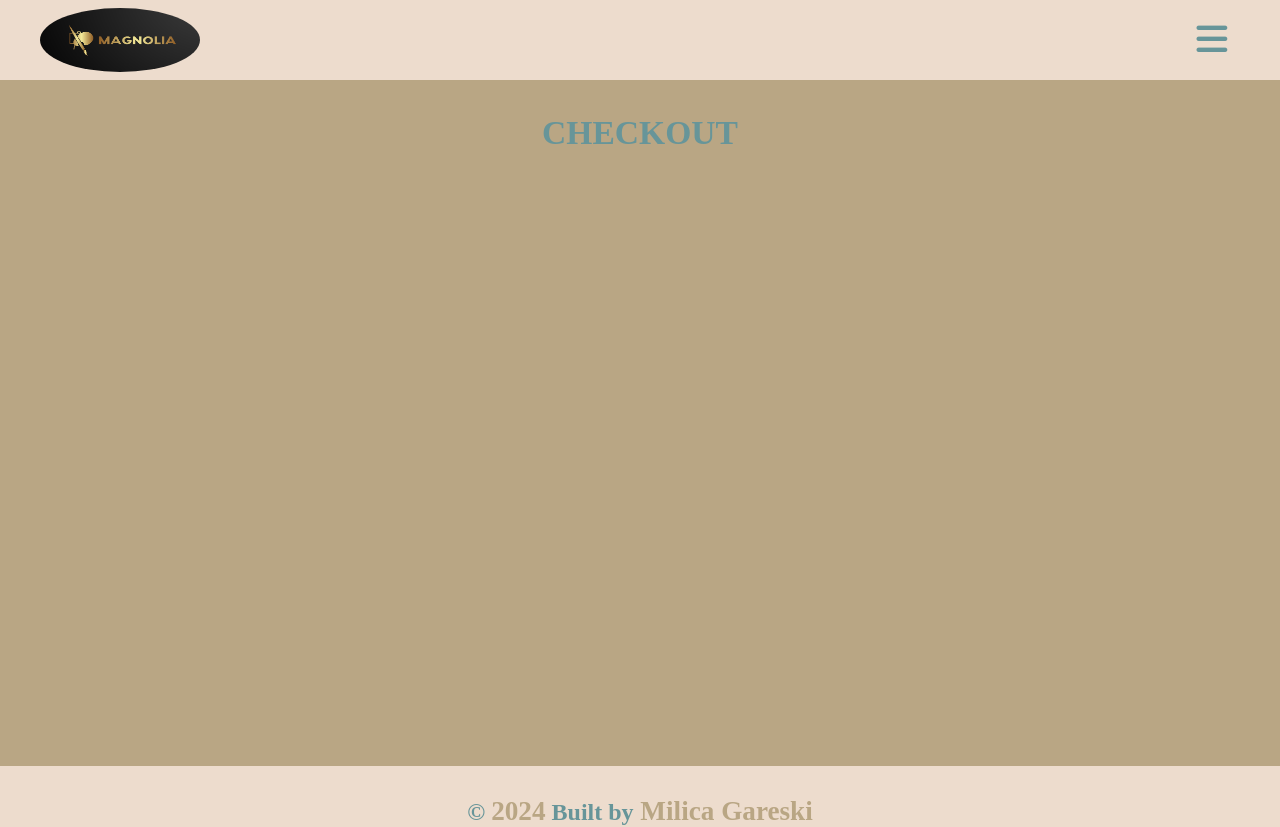
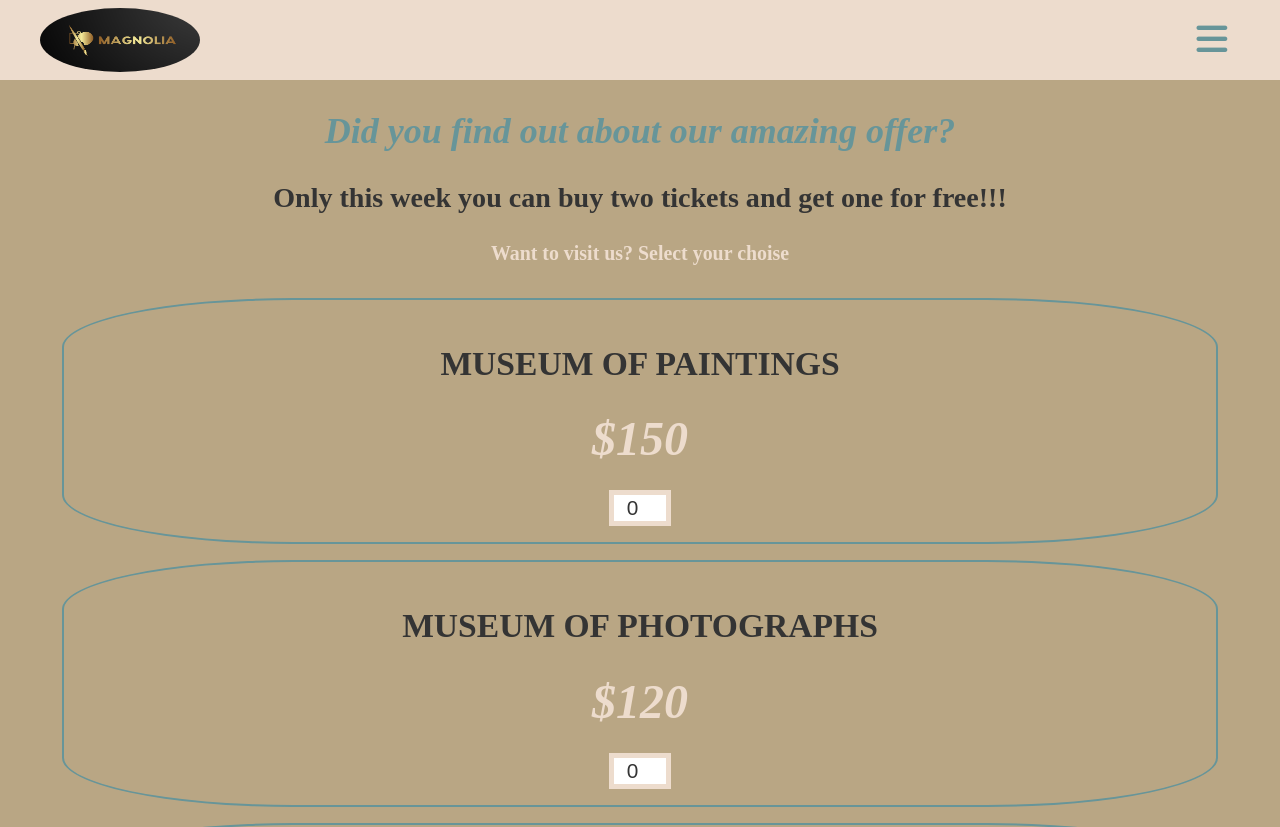
Before and after one commit to milicagareski/Online_museum_of_art_REACT, a React (Vite) app: page /checkout in a window 1280 px wide. Shown: the top 827 px of the page. Built offline with nearby package versions, Linux system fonts and the light colour scheme; a web font is replaced by a local one.

Commit message:
buy card updated

```diff
--- a/src/App.css
+++ b/src/App.css
@@ -195,7 +195,7 @@ ul {
   padding-bottom: 2rem;
   transition: var(--transition);
   overflow: hidden;
-  height: 620px;
+  /* height: 820px; */
 }
 
 /* Home page */
@@ -513,3 +513,52 @@ textarea {
     scale: 1.2;
   }
 }
+
+/* checkout */
+
+.checkout-header h3,
+.checkout-header h5 {
+  margin-top: 1rem;
+  padding: 0 1rem;
+}
+
+.museum-choise input {
+  font-size: 1rem;
+}
+
+.input-ticket {
+  width: 3rem;
+}
+
+.buy-card {
+  border: 2px solid var(--primary-color);
+  border-radius: 20%;
+  width: 90vw;
+  text-align: center;
+}
+
+form {
+  display: flex;
+  flex-direction: column;
+  align-items: center;
+  justify-content: center;
+}
+
+form label h2 {
+  color: var(--third-color);
+  text-transform: uppercase;
+  font-weight: 700;
+}
+
+.buy-card {
+  display: flex;
+  flex-direction: column;
+  align-items: center;
+  justify-content: center;
+  padding-bottom: 1rem;
+}
+
+.buy-card h2,
+.buy-card input {
+  margin-top: -1rem;
+}
--- a/src/data/data-links.tsx
+++ b/src/data/data-links.tsx
@@ -9,6 +9,6 @@ export const NavLinksData = [
   { id: 2, url: "/about", title: "About" },
   { id: 3, url: "/collection", title: "Collection" },
   { id: 4, url: "/contact", title: "Contact" },
-  { id: 5, url: "/visit", title: "Plan-your-visit" },
-  { id: 6, url: "/checkout", title: "Checkout" },
+  { id: 5, url: "/visit", title: "Plan your visit" },
+  { id: 6, url: "/checkout", title: "Shoping card" },
 ];
--- a/src/data/data-visit.tsx
+++ b/src/data/data-visit.tsx
@@ -28,7 +28,7 @@ export const buildings = [
     title: "Museum of Sculptures",
     image: "https://blog.architizer.com/wp-content/uploads/10-86.jpg",
     info: `Situated at the intersection of art and architecture, our museum stands as a testament to the beauty and power of three-dimensional expression. From the moment you approach its grand entrance, you are greeted by a symphony of form and texture, the building itself a work of art designed to complement and enhance the sculptures it houses.Constructed from sleek lines and graceful curves, our museum's modernist façade serves as a fitting canvas for the sculptural masterpieces within. Towering glass walls invite natural light to flood the interior, casting ethereal shadows that dance across the gallery floors and illuminate each sculpture with an otherworldly glow.`,
-    price: 120,
+    price: 180,
   },
   {
     id: 4,
--- a/src/pages/checkout/Checkout.tsx
+++ b/src/pages/checkout/Checkout.tsx
@@ -1,12 +1,16 @@
-import React from 'react'
+import { useState } from "react";
+import ChechoutHeader from "./components/ChechoutHeader";
+import ShoppingCart from "./components/ShopingCard";
+import Summary from "./components/Summary";
 
 export default function Checkout() {
+  const [totalPrice, setTotalPrice] = useState(0);
+
   return (
-    <article className='ticket-container'>
-      <h1>
-        Checkout
-      </h1>
-    </article>
-
-  )
+    <section className="ticket-container">
+      <ChechoutHeader />
+      <ShoppingCart setTotalPrice={setTotalPrice} />
+      <Summary totalPrice={totalPrice} />
+    </section>
+  );
 }
--- /dev/null
+++ b/src/pages/checkout/components/ChechoutHeader.tsx
@@ -0,0 +1,11 @@
+import React from "react";
+
+export default function ChechoutHeader() {
+  return (
+    <article className="container-header checkout-header">
+      <h2>Did you find out about our amazing offer?</h2>
+      <h3>Only this week you can buy two tickets and get one for free!!!</h3>
+      <h5>Want to visit us? Select your choise</h5>
+    </article>
+  );
+}
--- /dev/null
+++ b/src/pages/checkout/components/ShopingCard.tsx
@@ -0,0 +1,28 @@
+import React, { useState } from "react";
+import { buildings } from "../../../data/data-visit";
+import { SingleCard } from "./SingleCard";
+
+interface ShoppingCartProps {
+  setTotalPrice: React.Dispatch<React.SetStateAction<number>>;
+}
+
+export default function ShoppingCart(props: ShoppingCartProps) {
+  const { setTotalPrice } = props;
+  const [total, setTotal] = useState(0);
+
+  const handleTotalPrice = (price: number) => {
+    setTotalPrice(total + price);
+  };
+
+  return (
+    <form>
+      {buildings.map((building) => (
+        <SingleCard
+          key={building.id}
+          ticket={building}
+          handleTotalPrice={handleTotalPrice}
+        />
+      ))}
+    </form>
+  );
+}
--- /dev/null
+++ b/src/pages/checkout/components/SingleCard.tsx
@@ -0,0 +1,44 @@
+import React, { useState } from "react";
+
+interface SingleCardProps {
+  ticket: Item;
+  handleTotalPrice: (price: number) => void;
+}
+
+interface Item {
+  id: number;
+  title: string;
+  price: number;
+}
+
+export function SingleCard(props: SingleCardProps) {
+  const { ticket, handleTotalPrice } = props;
+  const [cards, setCards] = useState(0);
+
+  const setInput = (e: React.ChangeEvent<HTMLInputElement>) => {
+    const value = Number(e.target.value);
+    if (value >= 0) {
+      setCards(value);
+      handleTotalPrice(value * ticket.price);
+    } else {
+      setCards(0);
+    }
+  };
+
+  return (
+    <article key={ticket.id} className="buy-card">
+      <label htmlFor={`museum_${ticket.id}`}>
+        <h1>{ticket.title}</h1>
+        <h2>{` $${ticket.price}`}</h2>
+      </label>
+      <input
+        id={`museum_${ticket.id}`}
+        type="number"
+        name={`museum_${ticket.id}`}
+        value={cards}
+        onChange={setInput}
+        className="input-ticket"
+      />
+    </article>
+  );
+}
--- /dev/null
+++ b/src/pages/checkout/components/Summary.tsx
@@ -0,0 +1,16 @@
+// Summary.tsx
+import React from "react";
+
+interface SummaryProps {
+  totalPrice: number;
+}
+
+export default function Summary(props: SummaryProps) {
+  const { totalPrice } = props;
+
+  return (
+    <article>
+      <h1>Total: ${totalPrice.toFixed(2)}</h1>
+    </article>
+  );
+}
```
